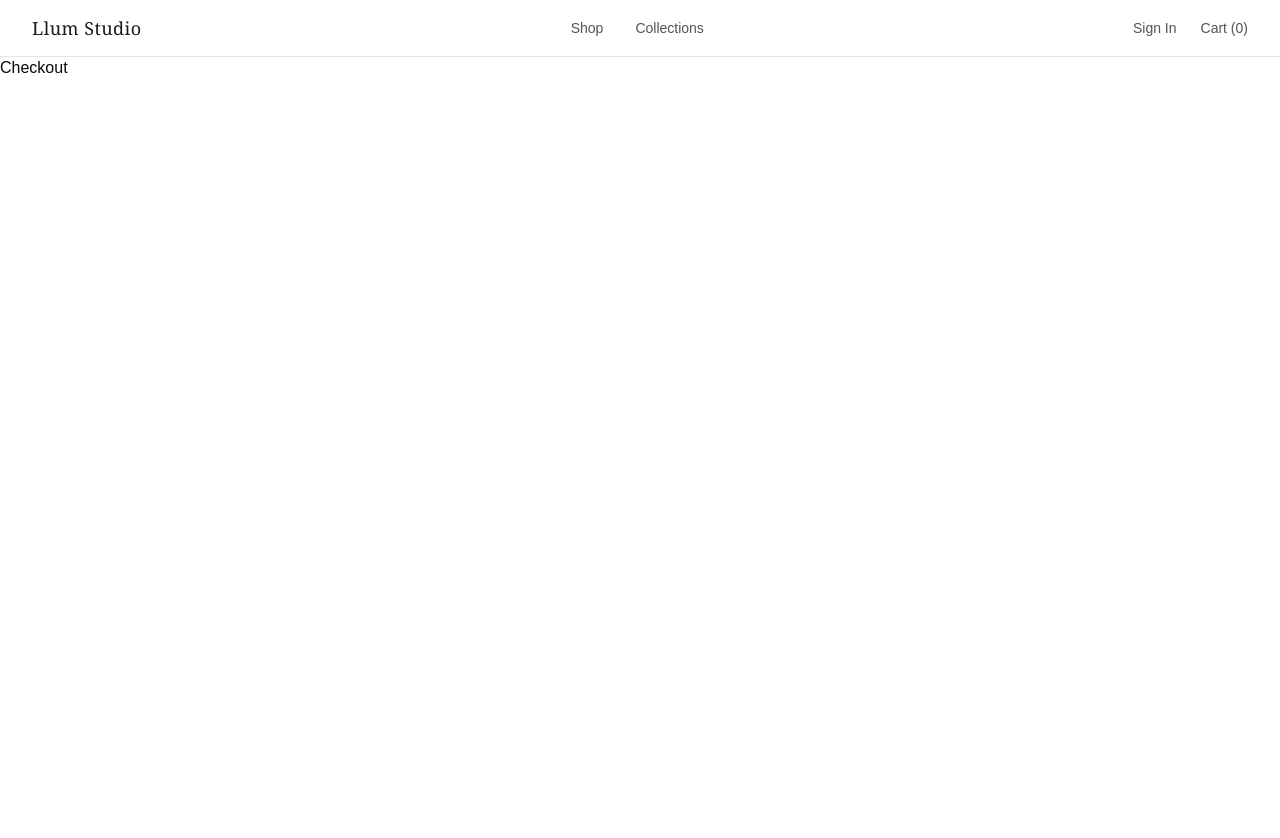
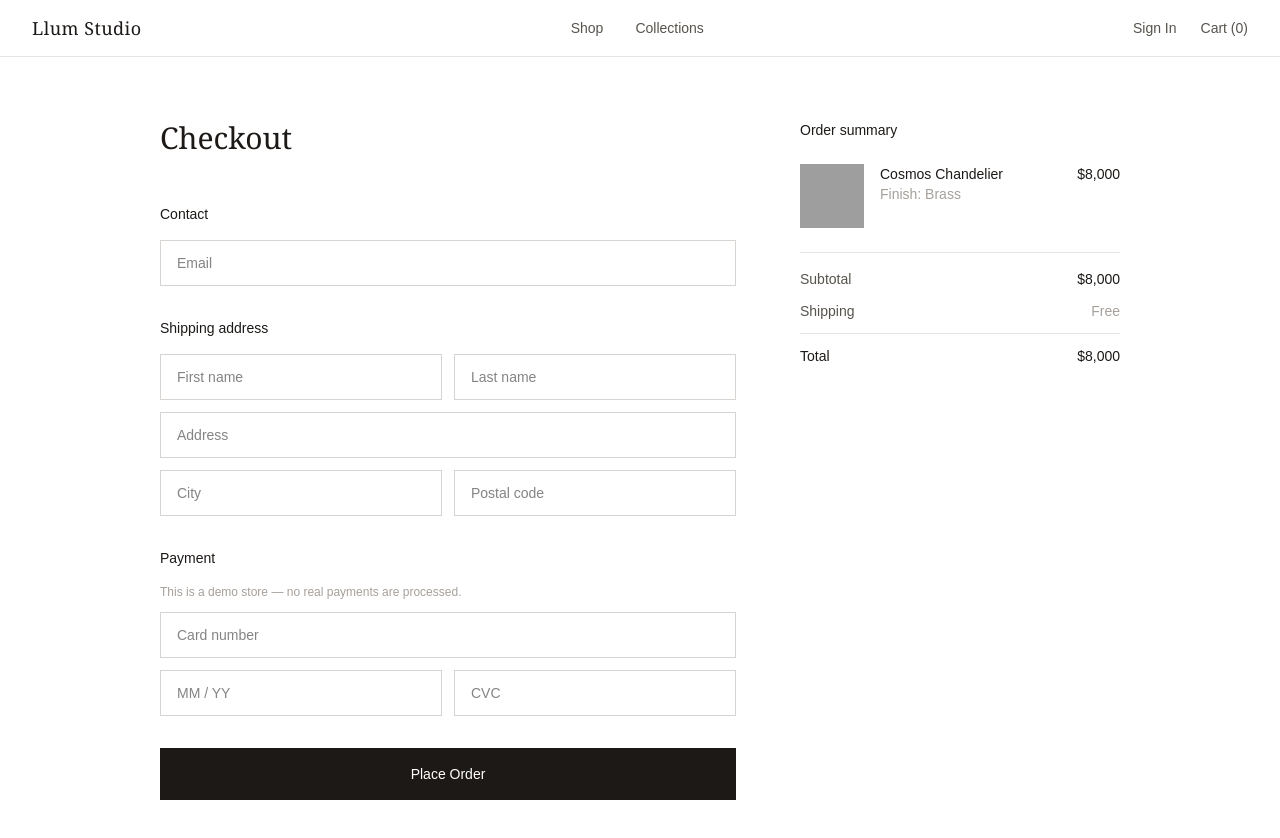
Before and after one commit to oddnyhalldora21/llum_studio, a React (Vite) app: page /checkout in a window 1280 px wide. Shown: the top 838 px of the page. Before the commit the page ends 800 px from the top, so only its background shows below. Built offline with nearby package versions, Linux system fonts and the light colour scheme; grey boxes are pictures that could not be loaded.

Commit message:
add checkout page

```diff
--- a/src/App.tsx
+++ b/src/App.tsx
@@ -4,6 +4,7 @@ import HomePage from './pages/HomePage'
 import ShopPage from './pages/ShopPage'
 import ProductDetailPage from './pages/ProductDetailPage'
 import CartPage from './pages/CartPage'
+import CheckoutPage from './pages/CheckoutPage'
 
 function App() {
   return (
@@ -15,7 +16,7 @@ function App() {
           <Route path="/shop" element={<ShopPage />} />
           <Route path="/products/:id" element={<ProductDetailPage />} />
           <Route path="/cart" element={<CartPage/>} />
-          <Route path="/checkout" element={<div>Checkout</div>} />
+          <Route path="/checkout" element={<CheckoutPage/>} />
           <Route path="/sign-in" element={<div>Sign In</div>} />
         </Routes>
       </main>
--- /dev/null
+++ b/src/pages/CheckoutPage.tsx
@@ -0,0 +1,122 @@
+function CheckoutPage() {
+    return (
+      <div className="max-w-5xl mx-auto px-8 py-16 flex gap-16">
+
+        {/* Left - Form */}
+        <div className="flex-1">
+          <h1 className="font-serif text-3xl text-stone-900 mb-12">Checkout</h1>
+
+          {/* Contact */}
+          <div className="mb-8">
+            <h2 className="text-sm font-medium text-stone-900 mb-4">Contact</h2>
+            <input
+              type="email"
+              placeholder="Email"
+              className="w-full border border-stone-300 px-4 py-3 text-sm outline-none focus:border-stone-900 transition-colors"
+            />
+          </div>
+
+          {/* Shipping */}
+          <div className="mb-8">
+            <h2 className="text-sm font-medium text-stone-900 mb-4">Shipping address</h2>
+            <div className="space-y-3">
+              <div className="flex gap-3">
+                <input
+                  type="text"
+                  placeholder="First name"
+                  className="w-full border border-stone-300 px-4 py-3 text-sm outline-none focus:border-stone-900 transition-colors"
+                />
+                <input
+                  type="text"
+                  placeholder="Last name"
+                  className="w-full border border-stone-300 px-4 py-3 text-sm outline-none focus:border-stone-900 transition-colors"
+                />
+              </div>
+              <input
+                type="text"
+                placeholder="Address"
+                className="w-full border border-stone-300 px-4 py-3 text-sm outline-none focus:border-stone-900 transition-colors"
+              />
+              <div className="flex gap-3">
+                <input
+                  type="text"
+                  placeholder="City"
+                  className="w-full border border-stone-300 px-4 py-3 text-sm outline-none focus:border-stone-900 transition-colors"
+                />
+                <input
+                  type="text"
+                  placeholder="Postal code"
+                  className="w-full border border-stone-300 px-4 py-3 text-sm outline-none focus:border-stone-900 transition-colors"
+                />
+              </div>
+            </div>
+          </div>
+
+          {/* Payment */}
+          <div className="mb-8">
+            <h2 className="text-sm font-medium text-stone-900 mb-4">Payment</h2>
+            <p className="text-xs text-stone-400 mb-3">This is a demo store — no real payments are processed.</p>
+            <div className="space-y-3">
+              <input
+                type="text"
+                placeholder="Card number"
+                className="w-full border border-stone-300 px-4 py-3 text-sm outline-none focus:border-stone-900 transition-colors"
+              />
+              <div className="flex gap-3">
+                <input
+                  type="text"
+                  placeholder="MM / YY"
+                  className="w-full border border-stone-300 px-4 py-3 text-sm outline-none focus:border-stone-900 transition-colors"
+                />
+                <input
+                  type="text"
+                  placeholder="CVC"
+                  className="w-full border border-stone-300 px-4 py-3 text-sm outline-none focus:border-stone-900 transition-colors"
+                />
+              </div>
+            </div>
+          </div>
+
+          <button className="w-full py-4 bg-stone-900 text-white text-sm hover:bg-stone-700 transition-colors">
+            Place Order
+          </button>
+        </div>
+
+        {/* Right - Order Summary */}
+        <div className="w-80 shrink-0">
+          <h2 className="text-sm font-medium text-stone-900 mb-6">Order summary</h2>
+          <div className="flex gap-4 mb-6">
+            <div className="w-16 h-16 bg-stone-100 shrink-0">
+              <img
+                src="https://images.pexels.com/photos/1123262/pexels-photo-1123262.jpeg?auto=compress&cs=tinysrgb&w=200"
+                alt="Cosmos Chandelier"
+                className="w-full h-full object-cover"
+              />
+            </div>
+            <div className="flex-1">
+              <p className="text-sm text-stone-900">Cosmos Chandelier</p>
+              <p className="text-sm text-stone-400">Finish: Brass</p>
+            </div>
+            <p className="text-sm text-stone-900">$8,000</p>
+          </div>
+          <div className="border-t border-stone-200 pt-4 space-y-3">
+            <div className="flex justify-between">
+              <span className="text-sm text-stone-600">Subtotal</span>
+              <span className="text-sm text-stone-900">$8,000</span>
+            </div>
+            <div className="flex justify-between">
+              <span className="text-sm text-stone-600">Shipping</span>
+              <span className="text-sm text-stone-400">Free</span>
+            </div>
+            <div className="flex justify-between pt-3 border-t border-stone-200">
+              <span className="text-sm font-medium text-stone-900">Total</span>
+              <span className="text-sm font-medium text-stone-900">$8,000</span>
+            </div>
+          </div>
+        </div>
+
+      </div>
+    )
+  }
+
+  export default CheckoutPage
```
